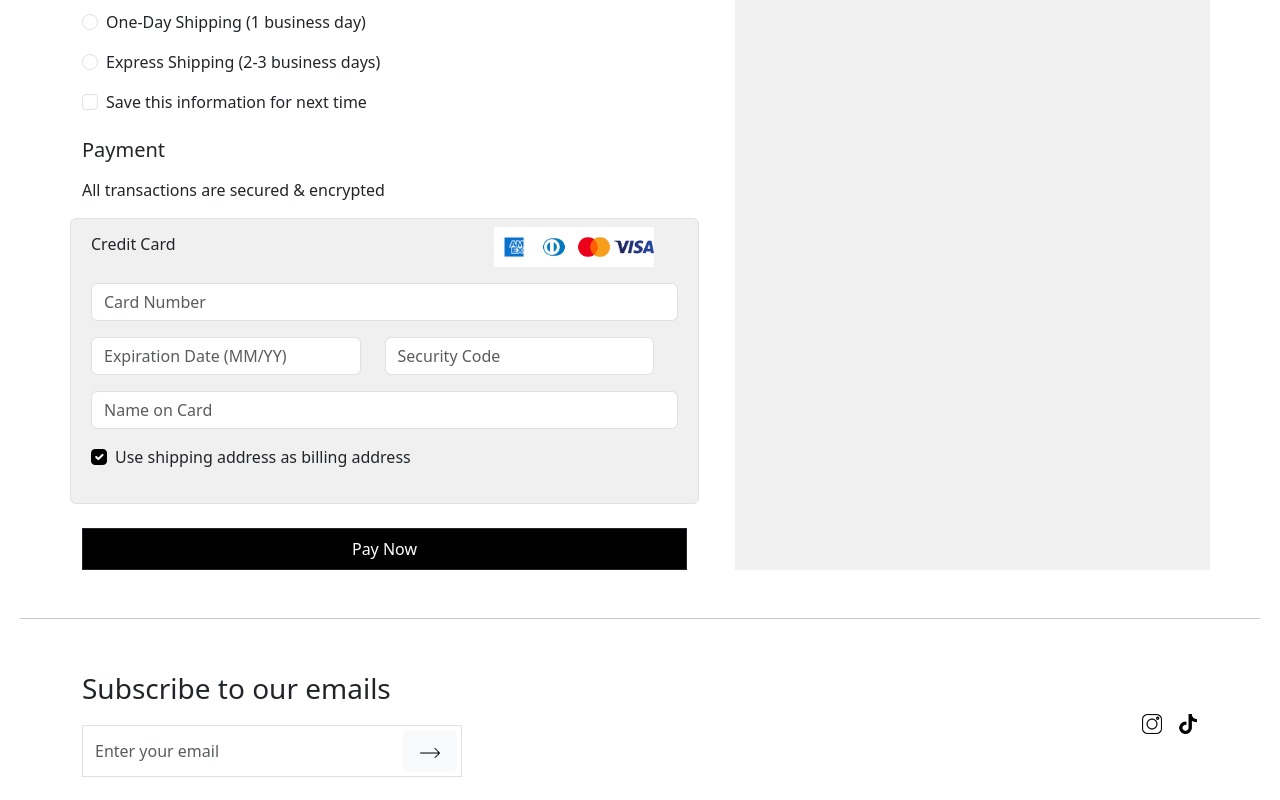
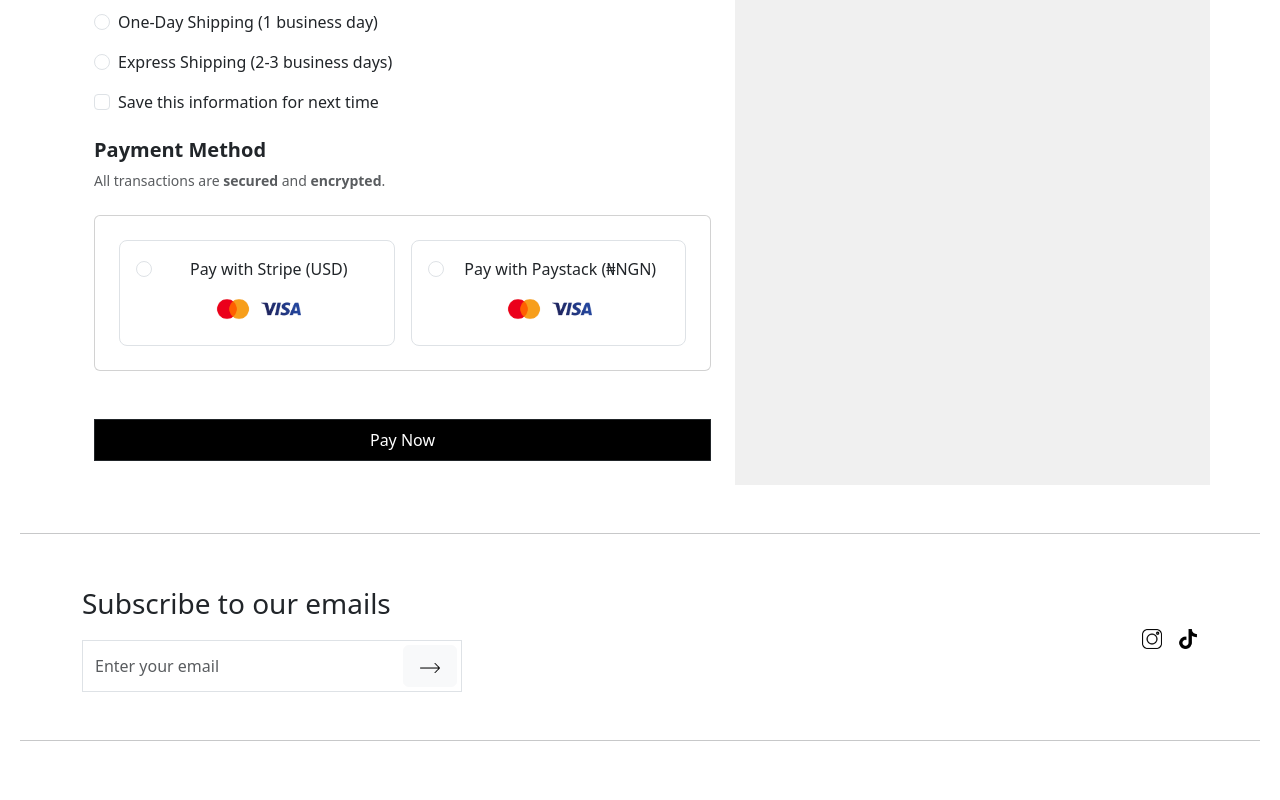
Before and after one commit to sennyrulz/TISORA, a React (Vite) app in the folder frontEnd/: page /checkout in a window 1280 px wide. Shown: the part 680-1480 px from the top of the page. Built offline with nearby package versions, Linux system fonts and the light colour scheme; what @cloudinary/url-gen would draw is missing.

Commit message:
Updated Cart and Checkout

```diff
--- a/frontEnd/src/components/Checkout.jsx
+++ b/frontEnd/src/components/Checkout.jsx
@@ -1,5 +1,13 @@
 import React, { useState } from "react";
-import { Container, Row, Col, Form, Button, Image } from "react-bootstrap";
+import {
+  Container,
+  Row,
+  Col,
+  Form,
+  Button,
+  Image,
+  Card,
+} from "react-bootstrap";
 import { useDispatch, useSelector } from "react-redux";
 import { toast, ToastContainer } from "react-toastify";
 import "react-toastify/dist/ReactToastify.css";
@@ -70,10 +78,10 @@ const Checkout = () => {
   };
 
   return (
-    <Container className="my-5 pt-5">
+    <div className="container my-5 pt-5">
       <Row className="justify-content-center">
         {/* Left Column - Form */}
-        <Col md={7} className="pe-5">
+        <Col md={7} className="px-4">
           {/* Form Structure */}
           <Row className="justify-content-between mb-2">
             <Col className="text-start">
@@ -286,120 +294,104 @@ const Checkout = () => {
             />
           </Form.Group>
 
-          <h5 className="mb-3 text-start">Payment</h5>
-          <p className="text-start">All transactions are secured & encrypted</p>
-          <Row
-            className="border p-2 rounded mb-4"
-            style={{ backgroundColor: "#f0f0f0" }}
+          <h5 className="fw-bold text-start mb-2">Payment Method</h5>
+          <p className="text-muted text-start small mb-0">
+            All transactions are <strong>secured</strong> and{" "}
+            <strong>encrypted</strong>.
+          </p>
+
+          <Card className="p-4 mb-5 mt-4">
+            <Row className="g-3">
+              {/* Stripe Option */}
+              <Col md={6}>
+                <div
+                  onClick={() =>
+                    setFormData({ ...formData, paymentMethod: "stripe" })
+                  }
+                  className={`border rounded-3 p-3 payment-option ${
+                    formData.paymentMethod === "stripe" ? "selected" : ""
+                  }`}
+                  style={{
+                    cursor: "pointer",
+                    borderColor:
+                      formData.paymentMethod === "stripe" ? "#000" : "#ccc",
+                  }}
                 >
-            <Row className="mb-3 justify-content-between">
-              <Col>
-                <h6 className="text-start fw-normal mt-2">Credit Card</h6>
+                  <Form.Check
+                    type="radio"
+                    id="stripe"
+                    label="Pay with Stripe (USD)"
+                    name="paymentMethod"
+                    value="stripe"
+                    checked={formData.paymentMethod === "stripe"}
+                    onChange={handleChange}
+                  />
+                  <div className="mt-2 d-flex gap-2 align-items-center justify-content-center">
+                    <Image src={image3} alt="Mastercard" width={40} />
+                    <Image src={image4} alt="Visa" width={40} />
+                  </div>
+                </div>
               </Col>
-              <Col className="text-end">
-                <Image
-                  src={image1}
-                  alt="American Express"
-                  style={{ width: "40px" }}
+
+              {/* Paystack Option */}
+              <Col md={6}>
+                <div
+                  onClick={() =>
+                    setFormData({ ...formData, paymentMethod: "paystack" })
+                  }
+                  className={`border rounded-3 p-3 payment-option ${
+                    formData.paymentMethod === "paystack" ? "selected" : ""
+                  }`}
+                  style={{
+                    cursor: "pointer",
+                    borderColor:
+                      formData.paymentMethod === "paystack" ? "#000" : "#ccc",
+                  }}
+                >
+                  <Form.Check
+                    type="radio"
+                    id="paystack"
+                    label="Pay with Paystack (₦NGN)"
+                    name="paymentMethod"
+                    value="paystack"
+                    checked={formData.paymentMethod === "paystack"}
+                    onChange={handleChange}
                   />
-                <Image
-                  src={image2}
-                  alt="Diners Club"
-                  style={{ width: "40px" }}
-                />
-                <Image
-                  src={image3}
-                  alt="Mastercard"
-                  style={{ width: "40px" }}
-                />
-                <Image src={image4} alt="Visa" style={{ width: "40px" }} />
+                  <div className="mt-2 d-flex gap-2 align-items-center justify-content-center">
+                    <Image src={image3} alt="Mastercard" width={40} />
+                    <Image src={image4} alt="Visa" width={40} />
+                  </div>
+                </div>
               </Col>
             </Row>
+          </Card>
 
-            <Form.Group className="mb-3" controlId="cardNumber">
-              <Form.Control
-                type="text"
-                placeholder="Card Number"
-                name="cardNumber"
-                value={formData.cardNumber}
-                onChange={handleChange}
-                isInvalid={!!errors.cardNumber}
-              />
-              <Form.Control.Feedback type="invalid">
-                {errors.cardNumber}
-              </Form.Control.Feedback>
-            </Form.Group>
-
-            <Row className="mb-3">
-              <Col>
-                <Form.Control
-                  type="text"
-                  placeholder="Expiration Date (MM/YY)"
-                  name="cardExpiry"
-                  value={formData.cardExpiry}
-                  onChange={handleChange}
-                  isInvalid={!!errors.cardExpiry}
-                />
-                <Form.Control.Feedback type="invalid">
-                  {errors.cardExpiry}
-                </Form.Control.Feedback>
-              </Col>
-              <Col>
-                <Form.Control
-                  type="text"
-                  placeholder="Security Code"
-                  name="cardCvc"
-                  value={formData.cardCvc}
-                  onChange={handleChange}
-                  isInvalid={!!errors.cardCvc}
-                />
-                <Form.Control.Feedback type="invalid">
-                  {errors.cardCvc}
-                </Form.Control.Feedback>
-              </Col>
-            </Row>
-
-            <Form.Group className="mb-3" controlId="cardName">
-              <Form.Control
-                type="text"
-                placeholder="Name on Card"
-                name="cardName"
-                value={formData.cardName}
-                onChange={handleChange}
-                isInvalid={!!errors.cardName}
-              />
-              <Form.Control.Feedback type="invalid">
-                {errors.cardName}
-              </Form.Control.Feedback>
-            </Form.Group>
-
-            <Form.Group className="mb-4" controlId="billingSameAsShipping">
-              <Form.Check
-                type="checkbox"
-                label="Use shipping address as billing address"
-                className="text-start"
-                name="billingSameAsShipping"
-                checked={formData.billingSameAsShipping}
-                onChange={handleChange}
-              />
-            </Form.Group>
-          </Row>
-
+          <div className="d-none d-md-block">
             <Button
               type="submit"
-            className="btn btn-dark bg-black rounded-0 w-100 p-2"
+              className="btn btn-dark bg-black rounded-0 w-100 p-2 mb-4"
             >
               Pay Now
             </Button>
+          </div>
         </Col>
 
         {/* Right Column - Order Summary */}
-        <Col md={5} className="ps-5" style={{ backgroundColor: "#f0f0f0" }}>
+        <Col
+          md={5}
+          style={{
+            backgroundColor:
+              window.innerWidth >= 768 ? "#f0f0f0" : "transparent",
+          }}
+        >
+          <div className="d-block d-md-none mt-4">
+            <h2 className="text-start">Order Summary</h2>
+          </div>
           {/* Order details Structure */}
           {cartItems.map((product) => (
             <Row
               key={product.id}
-              className="align-items-center my-5 pe-4 text-start"
+              className="align-items-center my-5 ps-4 pe-4 text-start"
             >
               <Col xs={3}>
                 <div
@@ -448,7 +440,7 @@ const Checkout = () => {
             </Row>
           ))}
 
-          <Form className="my-4 pe-4">
+          <Form className="my-4 pe-4 ps-4">
             <Row className="gx-2">
               <Col xs={9}>
                 <Form.Control
@@ -471,23 +463,21 @@ const Checkout = () => {
             </Row>
           </Form>
 
-          <Row className="mb-2 pe-4">
+          <Row className="mb-2 pe-4 ps-4">
             <Col className="text-start fw-semibold">Subtotal</Col>
             <Col className="text-end">₦{calculateTotal().toLocaleString()}</Col>
           </Row>
 
-          <Row className="mb-2 pe-4">
+          <Row className="mb-2 pe-4 ps-4">
             <Col className="text-start fw-semibold">Shipping</Col>
             <Col className="text-end">
               {formData.shippingMethod === "standard" && "₦3000 "}
-              {formData.shippingMethod === "oneDay" &&
-                "₦5,000"}
-              {formData.shippingMethod === "express" &&
-                "₦7,500"}
+              {formData.shippingMethod === "oneDay" && "₦5,000"}
+              {formData.shippingMethod === "express" && "₦7,500"}
             </Col>
           </Row>
 
-          <Row className="mb-2 pe-4">
+          <Row className="mb-2 pe-4 ps-4">
             <Col className="text-start fw-semibold">Total</Col>
             <Col className="text-end">
               ₦
@@ -504,6 +494,15 @@ const Checkout = () => {
             </Col>
           </Row>
         </Col>
+        {/* Mobile-only Pay Button (below Order Summary) */}
+        <div className="d-block d-md-none mt-3">
+          <Button
+            type="submit"
+            className="btn btn-dark bg-black rounded-0 w-100 p-3"
+          >
+            Pay Now
+          </Button>
+        </div>
       </Row>
 
       <ToastContainer
@@ -512,7 +511,7 @@ const Checkout = () => {
         hideProgressBar={true}
         closeOnClick
       />
-    </Container>
+    </div>
   );
 };
 
```
Also changed, not shown: frontEnd/src/components/Cart.jsx (+117 -97 lines). Lines whose indentation alone changed are shown as unchanged.
